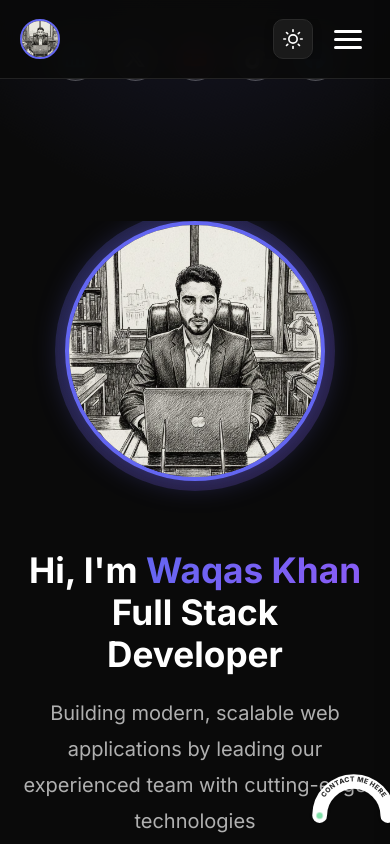
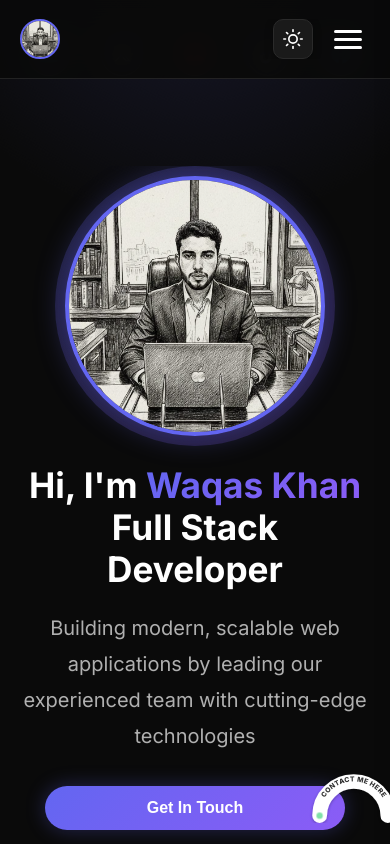
Before and after one commit to waqas84251/waqasthefullstackdeveloper, a React (Vite) app: page / in a window 390 px wide. Shown: the top 844 px of the page. Built offline with nearby package versions, Linux system fonts and the light colour scheme.

Commit message:
fix(mobile): remove top hero gap and move social icons inline below text

```diff
--- a/src/index.css
+++ b/src/index.css
@@ -3745,3 +3745,82 @@ body {
         justify-content: center !important;
     }
 }
+/* ===================================
+   FINAL MOBILE POLISH (Fixing Gap & Icons)
+   =================================== */
+
+@media (max-width: 768px) {
+
+    /* 1. Eliminate Extra Top Gap */
+    .hero {
+        padding-top: 80px !important;
+        /* Matches Navbar height exactly */
+        padding-bottom: 2rem !important;
+        min-height: auto !important;
+        height: auto !important;
+    }
+
+    .hero .container {
+        padding-top: 0 !important;
+        margin-top: 0 !important;
+    }
+
+    .hero-content {
+        margin-top: 10px !important;
+        /* Slight breathing room, no huge gap */
+        gap: 0.5rem !important;
+    }
+
+    .hero-image-wrapper {
+        margin-top: 0 !important;
+    }
+
+    /* 2. MOVE SOCIAL ICONS BELOW TEXT (Horizontal Row) */
+    .social-sidebar {
+        position: relative !important;
+        /* No longer fixed to side */
+        top: auto !important;
+        bottom: auto !important;
+        left: auto !important;
+        right: auto !important;
+        transform: none !important;
+
+        display: flex !important;
+        flex-direction: row !important;
+        /* Horizontal */
+        justify-content: center !important;
+        align-items: center !important;
+        flex-wrap: wrap !important;
+
+        width: 100% !important;
+        margin-top: 1.5rem !important;
+        /* Space below "Full Stack Developer" text */
+        padding: 10px 0 !important;
+        background: transparent !important;
+        box-shadow: none !important;
+        border: none !important;
+        z-index: 50 !important;
+        /* Below Navbar z-index */
+    }
+
+    /* Style the icons for horizontal layout */
+    .social-sidebar a {
+        width: 42px !important;
+        height: 42px !important;
+        font-size: 1.2rem !important;
+        margin: 0 8px !important;
+        /* Horizontal spacing */
+        background: rgba(30, 30, 30, 0.8) !important;
+        /* Dark background for visibility */
+        color: white !important;
+        border: 1px solid rgba(255, 255, 255, 0.2) !important;
+        backdrop-filter: blur(4px) !important;
+        border-radius: 50% !important;
+    }
+
+    /* 3. Ensure Chat Widget doesn't overlap content */
+    .premium-contact-wrapper {
+        z-index: 9999 !important;
+        /* Topmost */
+    }
+}
```
